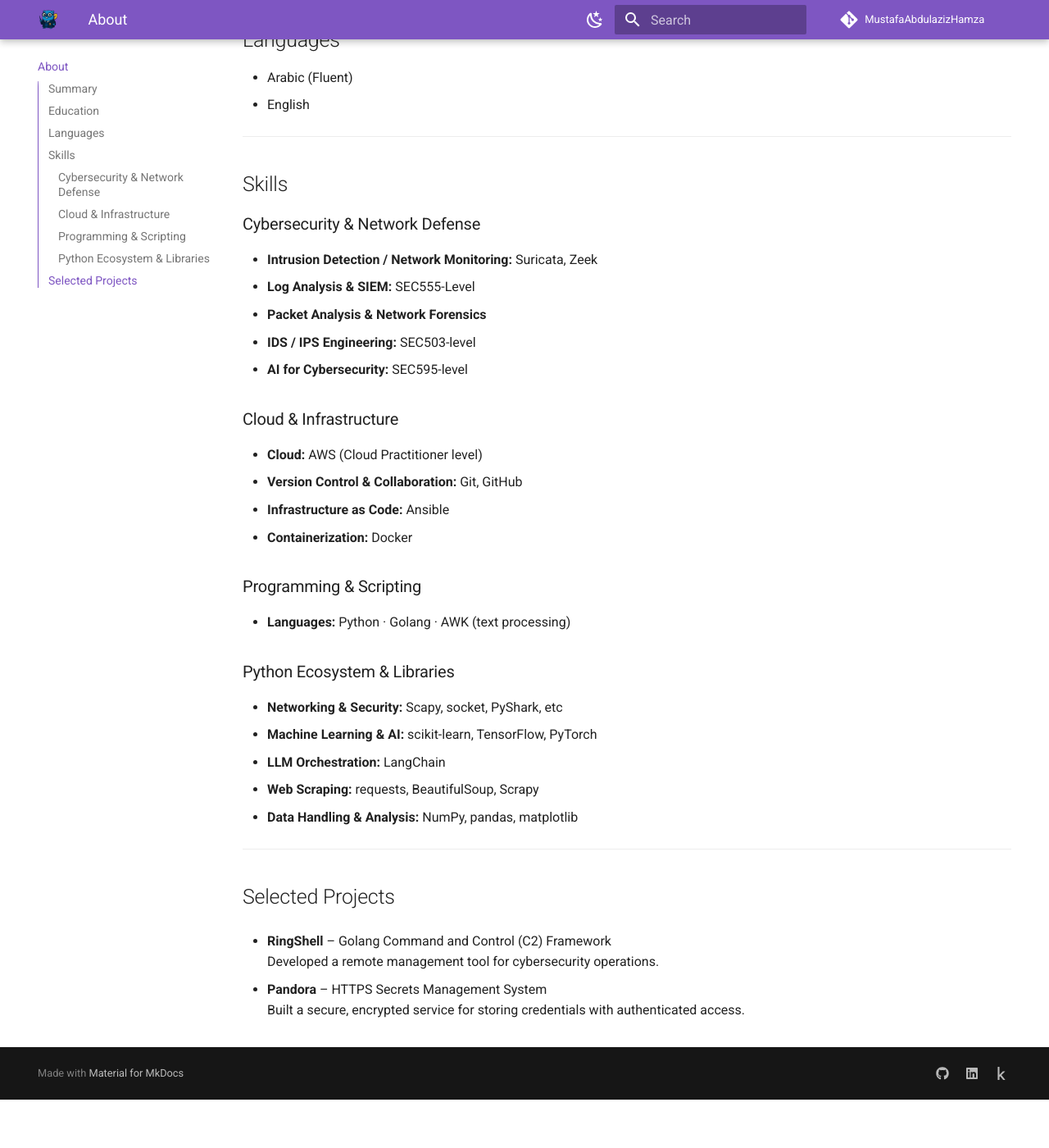
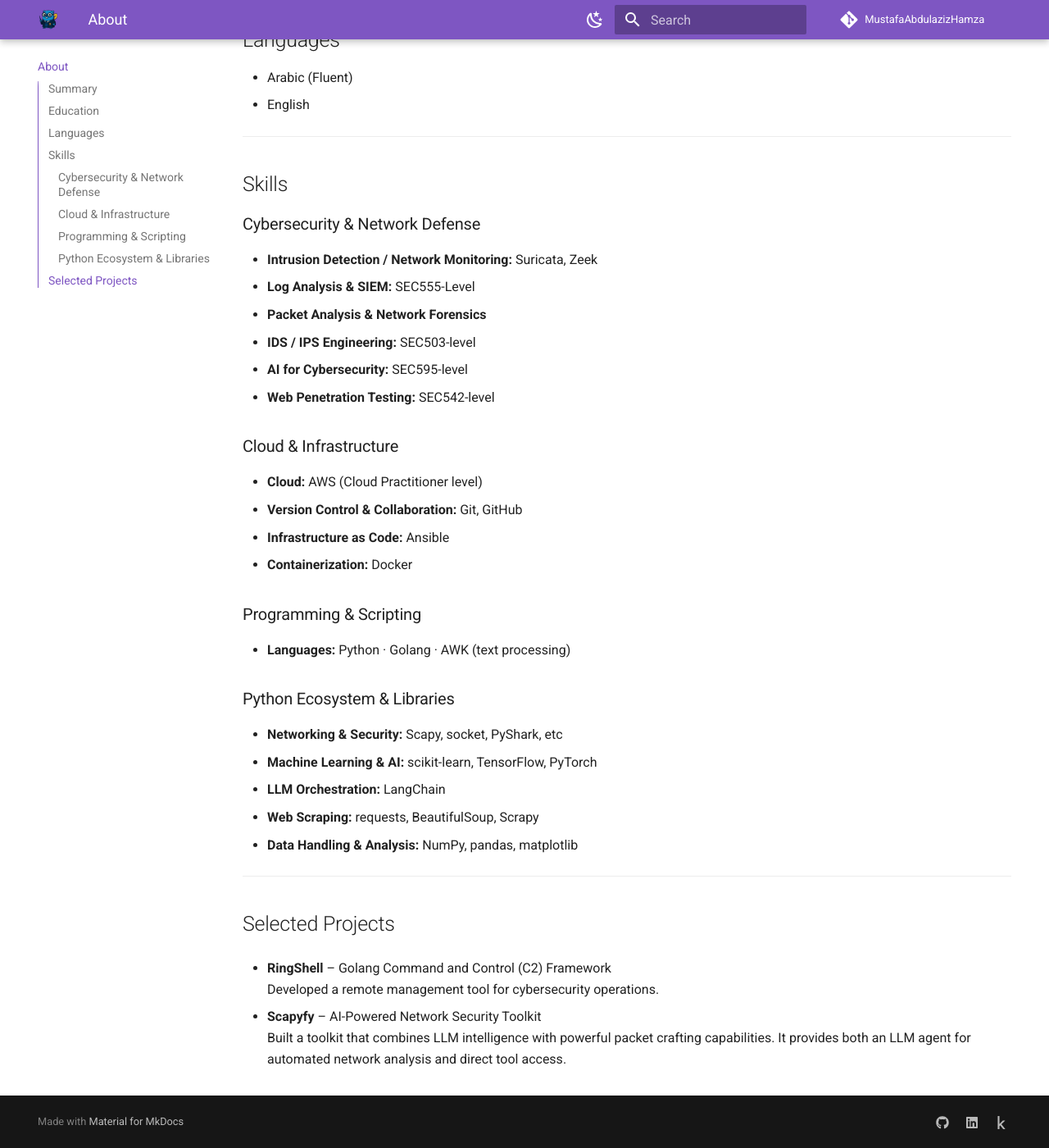
Before and after one commit to MustafaAbdulazizHamza/TechPatronusLab, an MkDocs documentation site: the page built from docs/about.md, in a window 1280 px wide and 1400 px high, scrolled down 601 px. Shown: the whole window at 82% size. Built offline with MkDocs 1.6.1 and Material for MkDocs 9.7.7, drawn with Linux system fonts in a browser that asks for light colours; before the commit the page ends 1942 px from its top, so only the background shows below that.

```diff
--- a/docs/about.md
+++ b/docs/about.md
@@ -31,6 +31,7 @@ I am a motivated Cybersecurity and Cloud Computing Engineer with hands-on expert
 - **Packet Analysis & Network Forensics**
 - **IDS / IPS Engineering:** SEC503-level
 - **AI for Cybersecurity:** SEC595-level
+- **Web Penetration Testing:** SEC542-level
 
 ### Cloud & Infrastructure
 - **Cloud:** AWS (Cloud Practitioner level)
@@ -55,5 +56,5 @@ I am a motivated Cybersecurity and Cloud Computing Engineer with hands-on expert
 - **RingShell** – Golang Command and Control (C2) Framework
   Developed a remote management tool for cybersecurity operations.
 
-- **Pandora** – HTTPS Secrets Management System
-  Built a secure, encrypted service for storing credentials with authenticated access.
+- **Scapyfy** – AI-Powered Network Security Toolkit
+  Built a toolkit that combines LLM intelligence with powerful packet crafting capabilities. It provides both an LLM agent for automated network analysis and direct tool access.
```
